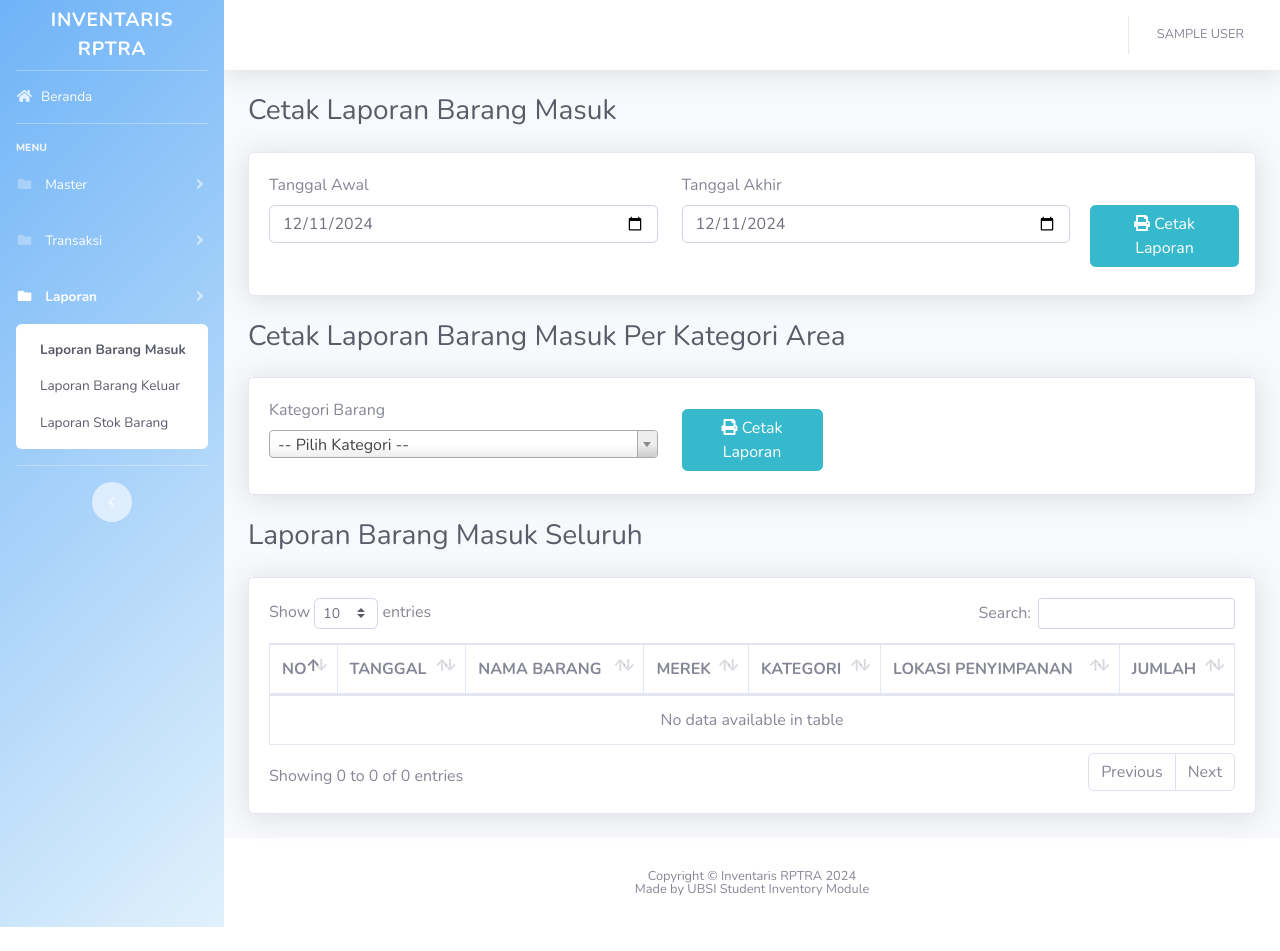
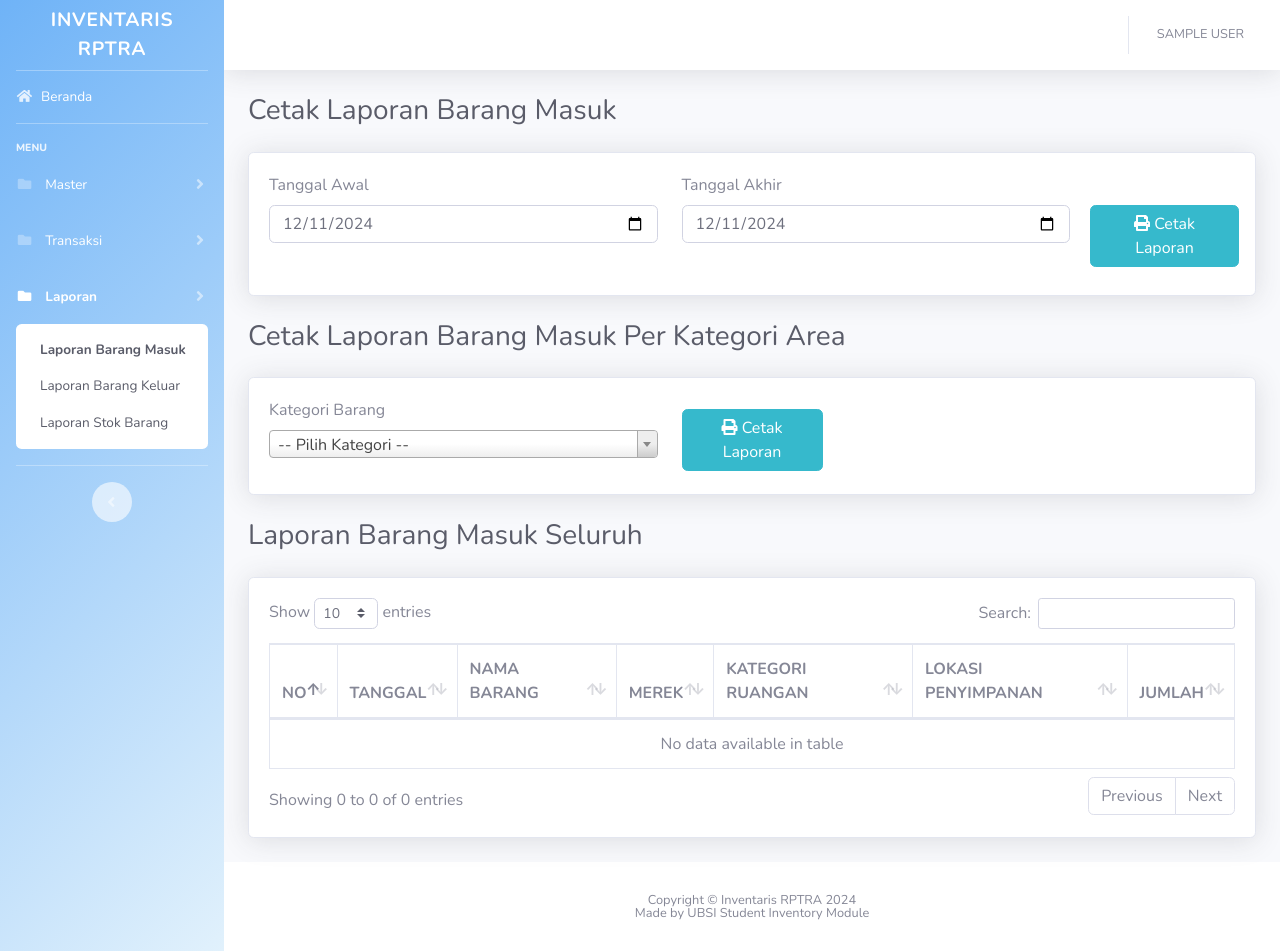
Before and after one commit to sahalassgff/invrptra, a PHP site: page /?lap_barang_masuk in a window 1280 px wide. Before the commit the page ends 927 px from the top, so only its background shows below. Run offline with PHP 8.4, Linux system fonts and the light colour scheme; the visitor is signed in with stand-in values (Sample User, id 1); data that the repository does not hold is empty.

Commit message:
update detail lagi

```diff
--- a/views/laporan/lap_barang_masuk.php
+++ b/views/laporan/lap_barang_masuk.php
@@ -81,7 +81,7 @@
                                 <th>TANGGAL</th>
                                 <th>NAMA BARANG</th>
                                 <th>MEREK</th>
-                                <th>KATEGORI</th>
+                                <th>KATEGORI RUANGAN</th>
                                 <th>LOKASI PENYIMPANAN</th>
                                 <th>JUMLAH</th>
                             </tr>
```
